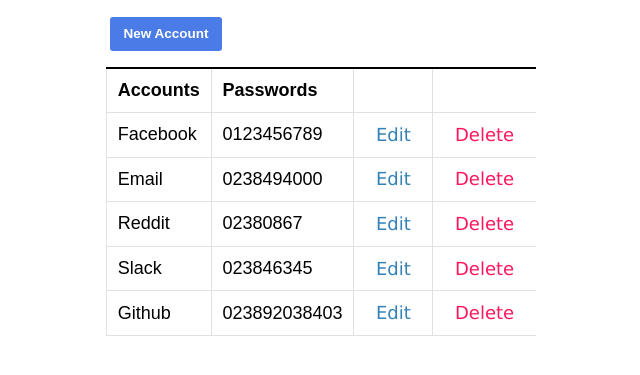
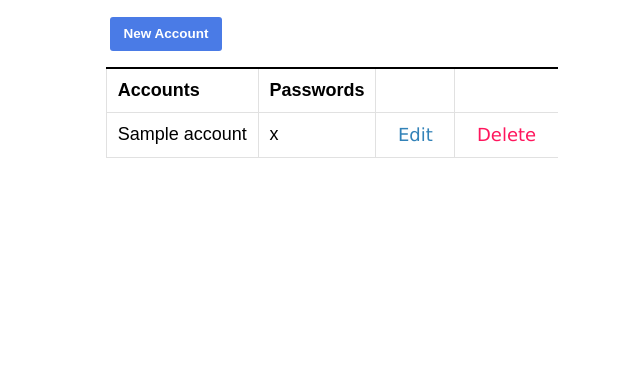
Before and after one commit to sparrowsl/SRMS, a Flask app: template templates/dashboard.html in a window 1280 px wide. Shown: the part 128-503 px from the top of the page, without its empty margins (118-758 px from the left). Run offline with Flask 2, Linux system fonts and the light colour scheme; the template is opened without the code that fills it: most values are stand-ins (such as "Sample title", 1, 10 or a date in 2020).

Commit message:
Add dynamic display of accounts in the dashboard

```diff
--- a/app.py
+++ b/app.py
@@ -7,13 +7,36 @@
 
 @app.route('/')
 def index():
-    return render_template("index.html")
+    return "Hello World of Flask!!!"
 
 
 @app.route('/dash')
 def dashboard():
-    name = request.args.get("name", "Nobody")
-    return render_template("dashboard.html", name=name)
+    accounts = {
+        "Medium"  : "medium",
+        "Facebook": "facebook",
+        "Google"  : "google",
+        "Twitter" : "twitter",
+        "Reddit"  : "reddit",
+        "Slack"   : "slack",
+        "Discord" : "discord",
+        "Telegram": "telegram"
+    }
+
+    username = request.args.get("name", "Nobody")
+    print(f"Hello World, {username}")
+    return render_template("dashboard.html", \
+                           username=username, \
+                           accounts=accounts)
+
+
+@app.route('/add-new')
+def add_new_account():
+    account_name = request.args.get("name", "John Doe")
+    account_password = request.args.get("password", 5435)
+    return render_template("add-account.html", \
+                           name=account_name, \
+                           password=account_password)
 
 
 if __name__ == "__main__":
--- a/templates/dashboard.html
+++ b/templates/dashboard.html
@@ -33,36 +33,14 @@
       </thead>
 
       <tbody>
+        {% for account, password in accounts.items() %}
         <tr>
-          <td>Facebook</td>
-          <td>0123456789</td>
+          <td>{{ account }}</td>
+          <td>{{ password }}</td>
           <td><a href="#" class="editBtn">Edit</a></td>
           <td><a href="#" class="deleteBtn">Delete</a></td>
         </tr>
-        <tr>
-          <td>Email</td>
-          <td>0238494000</td>
-          <td><a href="#" class="editBtn">Edit</a></td>
-          <td><a href="#" class="deleteBtn">Delete</a></td>
-        </tr>
-        <tr>
-          <td>Reddit</td>
-          <td>02380867</td>
-          <td><a href="#" class="editBtn">Edit</a></td>
-          <td><a href="#" class="deleteBtn">Delete</a></td>
-        </tr>
-        <tr>
-          <td>Slack</td>
-          <td>023846345</td>
-          <td><a href="#" class="editBtn">Edit</a></td>
-          <td><a href="#" class="deleteBtn">Delete</a></td>
-        </tr>
-        <tr>
-          <td>Github</td>
-          <td>023892038403</td>
-          <td><a href="#" class="editBtn">Edit</a></td>
-          <td><a href="#" class="deleteBtn">Delete</a></td>
-        </tr>
+        {% endfor %}
       </tbody>
     </table>
   </main>
```
Also changed, not shown: templates/add-account.html (added, +38 -0 lines).
